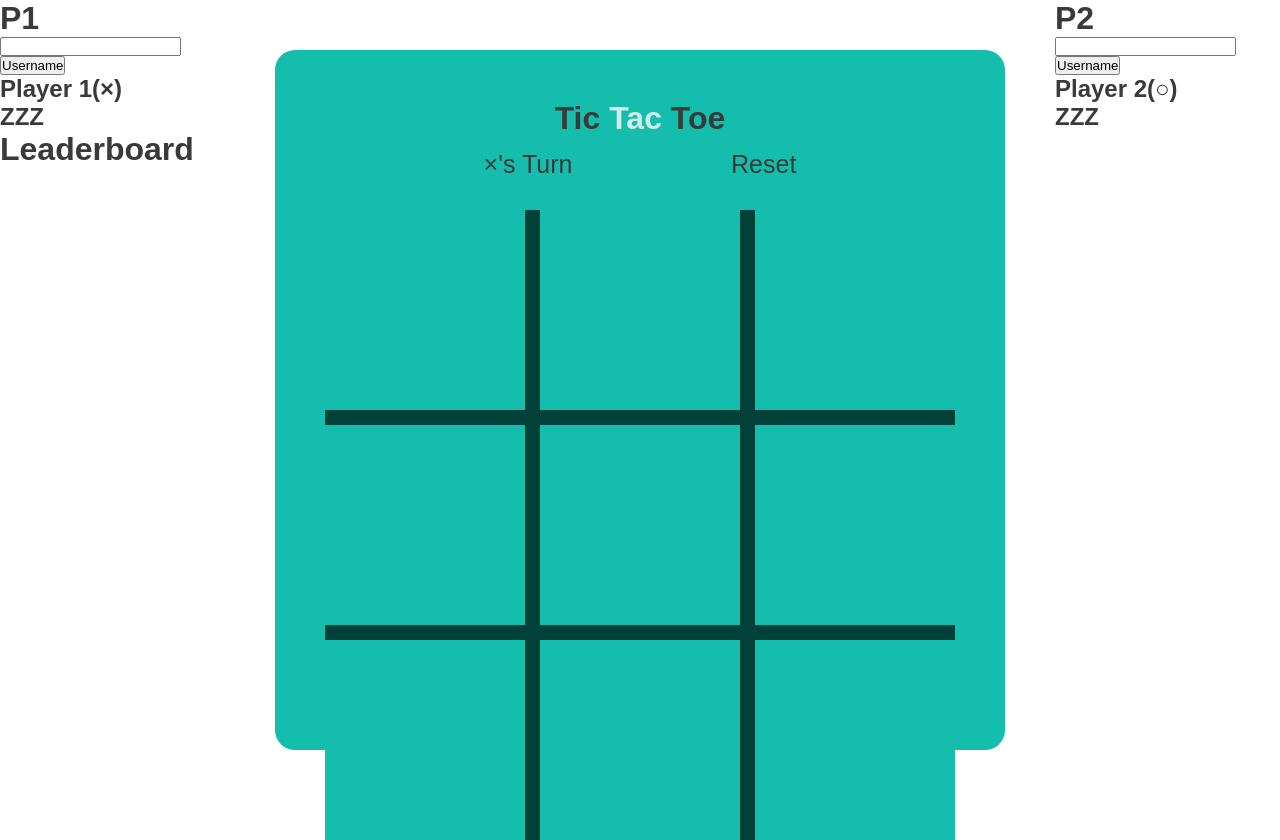
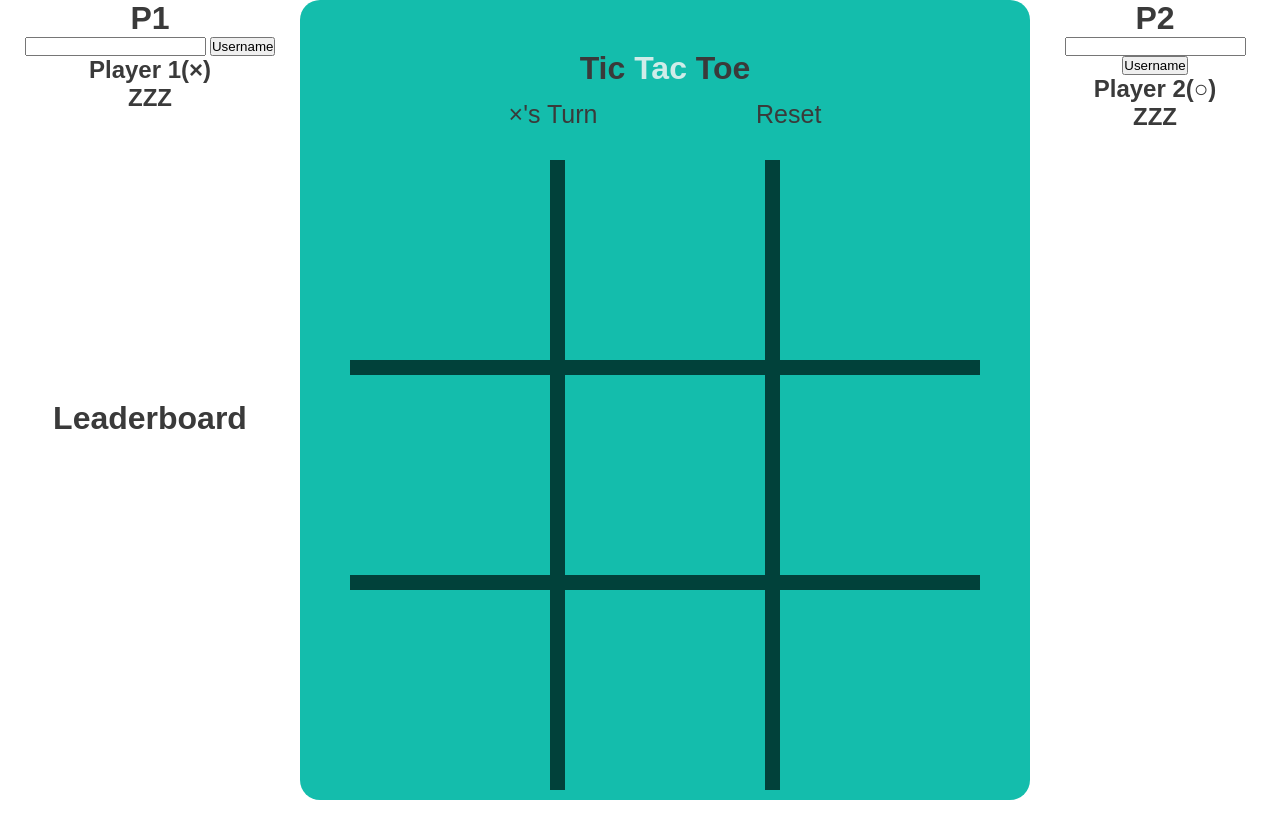
Before and after one commit to strawhatRick/tic-tac-toe-webapp, a plain HTML site: page index.html in a window 1280 px wide. After the commit the page ends 800 px from the top, so only its background shows below. Drawn offline with nearby package versions, Linux system fonts and the light colour scheme.

Commit message:
updated style.css file

```diff
--- a/style.css
+++ b/style.css
@@ -11,10 +11,30 @@ body{
     justify-content: center;
 }
 
+.player1{
+    width: 300px;
+    height: 400px;
+    text-align: center;
+    float: left;
+}
+
+.scoreboard{
+    clear: both;
+    text-align: center;
+}
+
+.player2{
+    width: 300px;
+    height: 400px;
+    text-align: center;
+    float: left;
+}
+
+
 .container{
     border-radius: 20px;
     background: #14BDAC;
-    margin: 50px;
+    margin: 0px;
     padding: 50px;
 }
 
```
